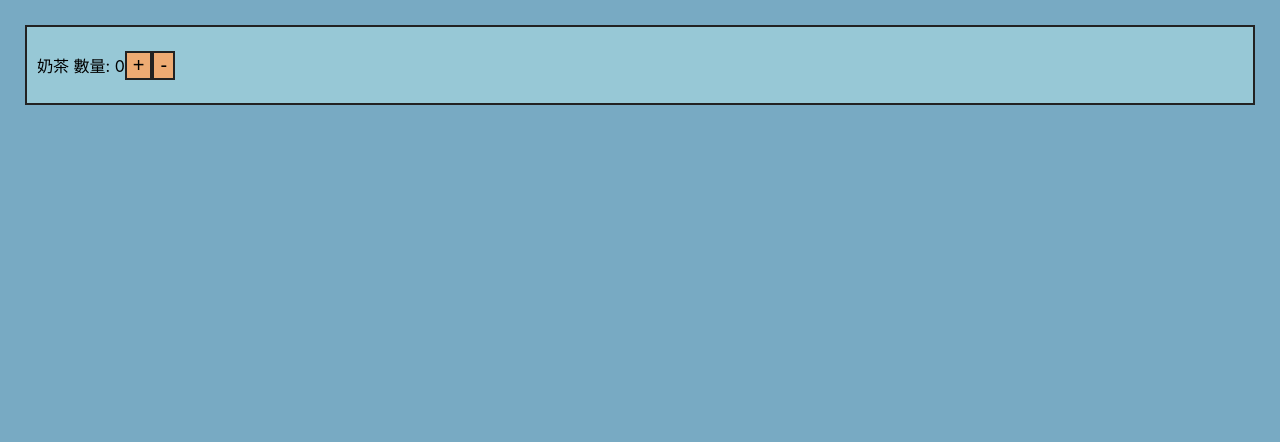
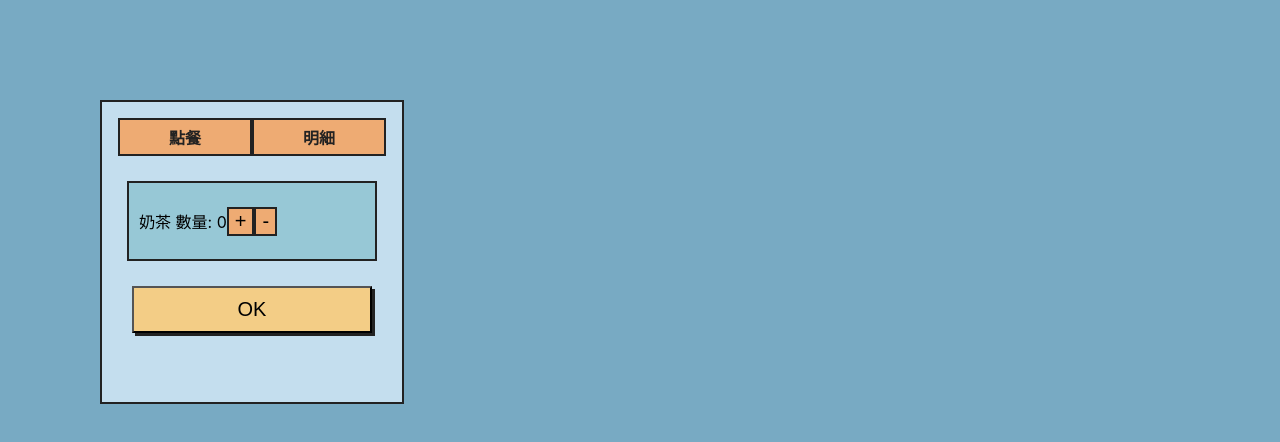
Before and after one commit to imjerry1995/react-workshop, a React (Create React App) app: page / in a window 1280 px wide. Shown: the top 442 px of the page. Built offline with nearby package versions, Linux system fonts and the light colour scheme.

Commit message:
homework init

```diff
--- a/src/App.js
+++ b/src/App.js
@@ -27,9 +27,17 @@ class App extends Component {
 
   render(){
     return (
-
-      <div className="show-item">
-        <Item number={this.state.total} handleAdd={this.addTotal} handleMinus={this.minusTotal}/>
+      <div class="app">
+        <ul class="menu-list">
+          <li class="menu"><a href="">點餐</a></li>
+          <li class="menu"><a href="">明細</a></li>
+        </ul>
+        <div class="show-item">
+            <div class="item">
+              <Item number={this.state.total} handleAdd={this.addTotal} handleMinus={this.minusTotal}/>
+            </div>
+        </div>
+        <button class="done">OK</button>
       </div>
     )
   }
```
